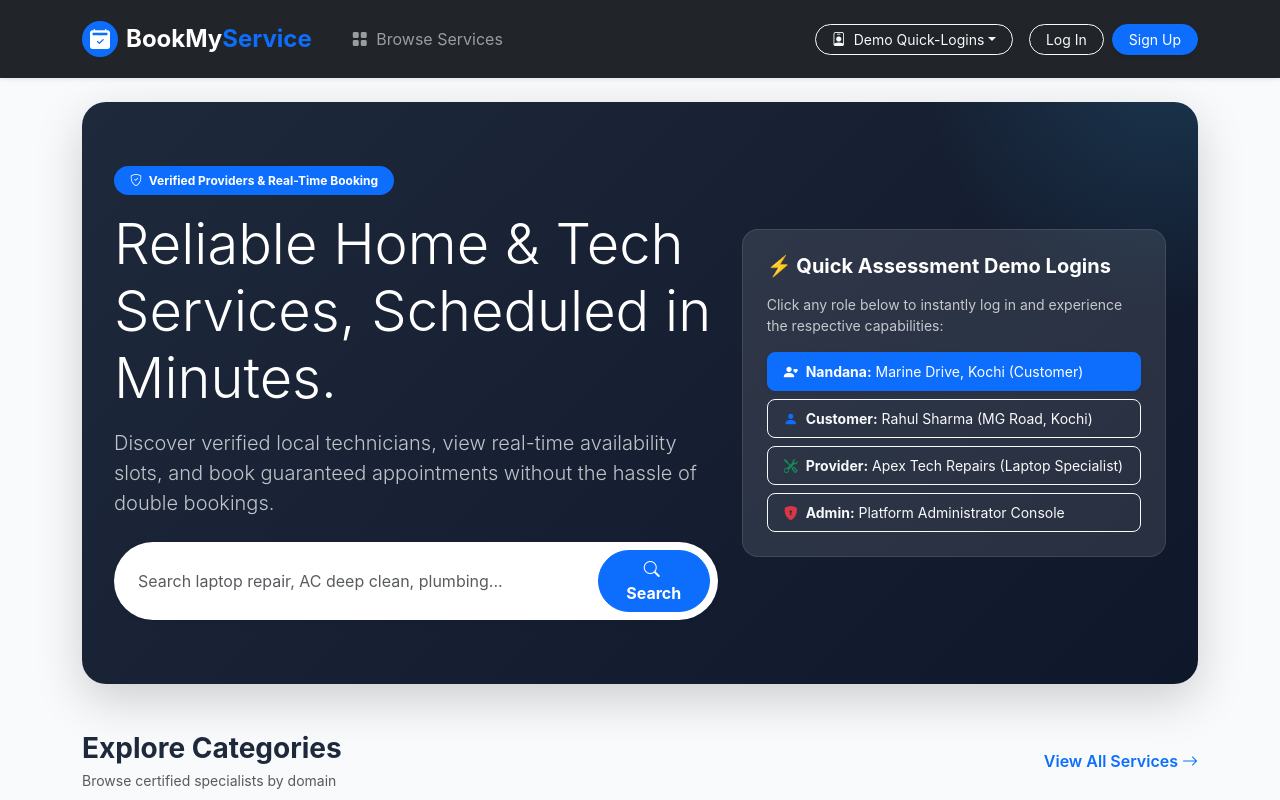
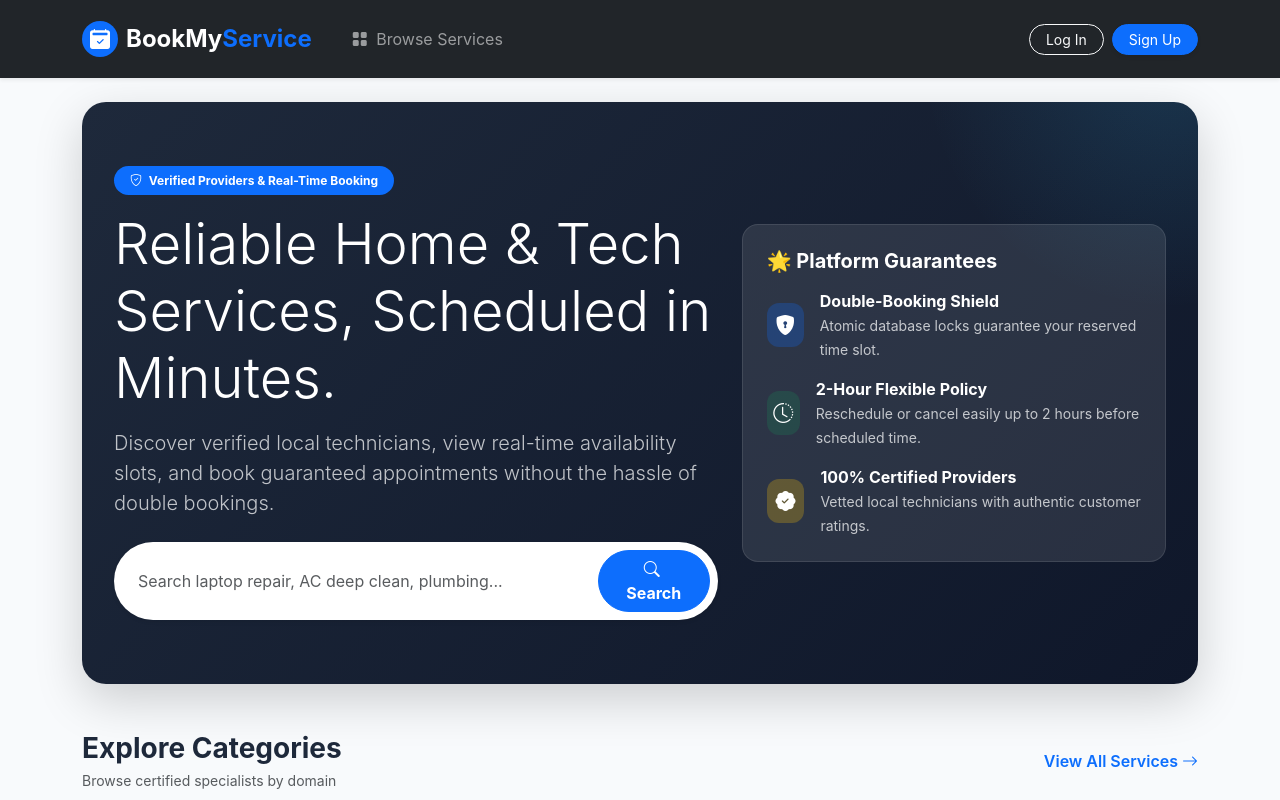
Before and after one commit to nandana-nindu/bookmyservice, a React (Vite) app in the folder frontend/: page / in a window 1280 px wide. Shown: the top 800 px of the page. Built offline with nearby package versions, Linux system fonts and the light colour scheme; no server answers.

Commit message:
refactor: remove demo quick logins to provide clean standard login and registration flow

```diff
--- a/frontend/src/components/Navbar.jsx
+++ b/frontend/src/components/Navbar.jsx
@@ -3,17 +3,8 @@ import { Link, useNavigate } from 'react-router-dom';
 import { useAuth } from '../context/AuthContext';
 
 export default function Navbar() {
-  const { user, logout, login } = useAuth();
+  const { user, logout } = useAuth();
   const navigate = useNavigate();
-
-  const handleQuickLogin = async (email, password) => {
-    try {
-      await login(email, password);
-      navigate('/');
-    } catch (err) {
-      alert('Quick login failed. Ensure Django backend is running!');
-    }
-  };
 
   return (
     <nav className="navbar navbar-expand-lg navbar-dark bg-dark sticky-top shadow-sm py-3">
@@ -75,41 +66,6 @@ export default function Navbar() {
           </ul>
 
           <div className="d-flex align-items-center gap-3">
-            {/* Quick Demo Switcher Dropdown */}
-            <div className="dropdown">
-              <button className="btn btn-outline-light btn-sm dropdown-toggle rounded-pill px-3" type="button" data-bs-toggle="dropdown">
-                <i className="bi bi-person-badge me-1"></i> Demo Quick-Logins
-              </button>
-              <ul className="dropdown-menu dropdown-menu-end shadow">
-                <li><h6 className="dropdown-header">Switch Demo Role</h6></li>
-                <li>
-                  <button className="dropdown-item fw-bold text-primary" onClick={() => handleQuickLogin('nandana@bookmyservice.com', 'nandana123')}>
-                    <i className="bi bi-person-heart text-primary me-2"></i> Nandana (Customer)
-                  </button>
-                </li>
-                <li>
-                  <button className="dropdown-item" onClick={() => handleQuickLogin('customer@bookmyservice.com', 'customer123')}>
-                    <i className="bi bi-person text-secondary me-2"></i> Customer (Rahul Sharma)
-                  </button>
-                </li>
-                <li>
-                  <button className="dropdown-item" onClick={() => handleQuickLogin('apex.tech@bookmyservice.com', 'provider123')}>
-                    <i className="bi bi-tools text-success me-2"></i> Provider (Apex Tech)
-                  </button>
-                </li>
-                <li>
-                  <button className="dropdown-item" onClick={() => handleQuickLogin('coolbreeze@bookmyservice.com', 'provider123')}>
-                    <i className="bi bi-snow text-info me-2"></i> Provider (CoolBreeze AC)
-                  </button>
-                </li>
-                <li><hr className="dropdown-divider" /></li>
-                <li>
-                  <button className="dropdown-item fw-semibold text-danger" onClick={() => handleQuickLogin('admin@bookmyservice.com', 'admin123')}>
-                    <i className="bi bi-shield-fill text-danger me-2"></i> Platform Administrator
-                  </button>
-                </li>
-              </ul>
-            </div>
 
             {user ? (
               <div className="d-flex align-items-center gap-2">
--- a/frontend/src/pages/AuthPage.jsx
+++ b/frontend/src/pages/AuthPage.jsx
@@ -81,22 +81,6 @@ export default function AuthPage({ isRegisterDefault = false }) {
       } else {
         setErrorMsg('Registration failed. Please check your inputs.');
       }
-    } finally {
-      setLoading(false);
-    }
-  };
-
-  const handleQuickLogin = async (e, p) => {
-    setLoginEmail(e);
-    setLoginPassword(p);
-    setLoading(true);
-    try {
-      const loggedUser = await login(e, p);
-      if (loggedUser.role === 'ADMIN') navigate('/admin/dashboard');
-      else if (loggedUser.role === 'PROVIDER') navigate('/provider/dashboard');
-      else navigate('/customer/bookings');
-    } catch (err) {
-      setErrorMsg('Quick login failed. Ensure Django backend is running.');
     } finally {
       setLoading(false);
     }
@@ -298,41 +282,6 @@ export default function AuthPage({ isRegisterDefault = false }) {
               </form>
             )}
 
-            {/* Quick Demo Logins Box */}
-            <div className="mt-4 pt-3 border-top text-center">
-              <span className="small text-muted d-block mb-2">⚡ Quick 1-Click Assessment Logins:</span>
-              <div className="d-flex justify-content-center gap-2 flex-wrap">
-                <button
-                  type="button"
-                  className="btn btn-primary btn-sm rounded-pill fw-semibold"
-                  onClick={() => handleQuickLogin('nandana@bookmyservice.com', 'nandana123')}
-                >
-                  <i className="bi bi-person-heart me-1"></i> Nandana
-                </button>
-                <button
-                  type="button"
-                  className="btn btn-outline-secondary btn-sm rounded-pill"
-                  onClick={() => handleQuickLogin('customer@bookmyservice.com', 'customer123')}
-                >
-                  Customer
-                </button>
-                <button
-                  type="button"
-                  className="btn btn-outline-success btn-sm rounded-pill"
-                  onClick={() => handleQuickLogin('apex.tech@bookmyservice.com', 'provider123')}
-                >
-                  Provider
-                </button>
-                <button
-                  type="button"
-                  className="btn btn-outline-danger btn-sm rounded-pill"
-                  onClick={() => handleQuickLogin('admin@bookmyservice.com', 'admin123')}
-                >
-                  Admin
-                </button>
-              </div>
-            </div>
-
           </div>
         </div>
       </div>
--- a/frontend/src/pages/HomePage.jsx
+++ b/frontend/src/pages/HomePage.jsx
@@ -41,14 +41,6 @@ export default function HomePage() {
     }
   };
 
-  const handleQuickLogin = async (email, password) => {
-    try {
-      await login(email, password);
-    } catch (e) {
-      alert('Login failed. Please check backend connection.');
-    }
-  };
-
   return (
     <div className="container py-4">
       {/* Hero Section */}
@@ -81,39 +73,37 @@ export default function HomePage() {
 
           <div className="col-lg-5 d-none d-lg-block text-center">
             <div className="bg-white bg-opacity-10 p-4 rounded-4 backdrop-blur border border-white border-opacity-10 text-start">
-              <h5 className="text-white fw-bold mb-3">⚡ Quick Assessment Demo Logins</h5>
-              <p className="text-light small opacity-75 mb-3">
-                Click any role below to instantly log in and experience the respective capabilities:
-              </p>
-              <div className="d-grid gap-2">
-                <button
-                  className="btn btn-primary btn-sm text-start py-2 px-3 rounded-3 shadow-sm"
-                  onClick={() => handleQuickLogin('nandana@bookmyservice.com', 'nandana123')}
-                >
-                  <i className="bi bi-person-heart text-white me-2"></i>
-                  <strong>Nandana:</strong> Marine Drive, Kochi (Customer)
-                </button>
-                <button
-                  className="btn btn-outline-light btn-sm text-start py-2 px-3 rounded-3"
-                  onClick={() => handleQuickLogin('customer@bookmyservice.com', 'customer123')}
-                >
-                  <i className="bi bi-person-fill text-primary me-2"></i>
-                  <strong>Customer:</strong> Rahul Sharma (MG Road, Kochi)
-                </button>
-                <button
-                  className="btn btn-outline-light btn-sm text-start py-2 px-3 rounded-3"
-                  onClick={() => handleQuickLogin('apex.tech@bookmyservice.com', 'provider123')}
-                >
-                  <i className="bi bi-tools text-success me-2"></i>
-                  <strong>Provider:</strong> Apex Tech Repairs (Laptop Specialist)
-                </button>
-                <button
-                  className="btn btn-outline-light btn-sm text-start py-2 px-3 rounded-3"
-                  onClick={() => handleQuickLogin('admin@bookmyservice.com', 'admin123')}
-                >
-                  <i className="bi bi-shield-lock-fill text-danger me-2"></i>
-                  <strong>Admin:</strong> Platform Administrator Console
-                </button>
+              <h5 className="text-white fw-bold mb-3">🌟 Platform Guarantees</h5>
+              <div className="d-flex flex-column gap-3 text-light">
+                <div className="d-flex align-items-center gap-3">
+                  <div className="stat-icon bg-primary bg-opacity-25 text-white" style={{ width: 44, height: 44 }}>
+                    <i className="bi bi-shield-lock-fill fs-5"></i>
+                  </div>
+                  <div>
+                    <strong className="d-block text-white">Double-Booking Shield</strong>
+                    <small className="opacity-75">Atomic database locks guarantee your reserved time slot.</small>
+                  </div>
+                </div>
+
+                <div className="d-flex align-items-center gap-3">
+                  <div className="stat-icon bg-success bg-opacity-25 text-white" style={{ width: 44, height: 44 }}>
+                    <i className="bi bi-clock-history fs-5"></i>
+                  </div>
+                  <div>
+                    <strong className="d-block text-white">2-Hour Flexible Policy</strong>
+                    <small className="opacity-75">Reschedule or cancel easily up to 2 hours before scheduled time.</small>
+                  </div>
+                </div>
+
+                <div className="d-flex align-items-center gap-3">
+                  <div className="stat-icon bg-warning bg-opacity-25 text-white" style={{ width: 44, height: 44 }}>
+                    <i className="bi bi-patch-check-fill fs-5"></i>
+                  </div>
+                  <div>
+                    <strong className="d-block text-white">100% Certified Providers</strong>
+                    <small className="opacity-75">Vetted local technicians with authentic customer ratings.</small>
+                  </div>
+                </div>
               </div>
             </div>
           </div>
```
